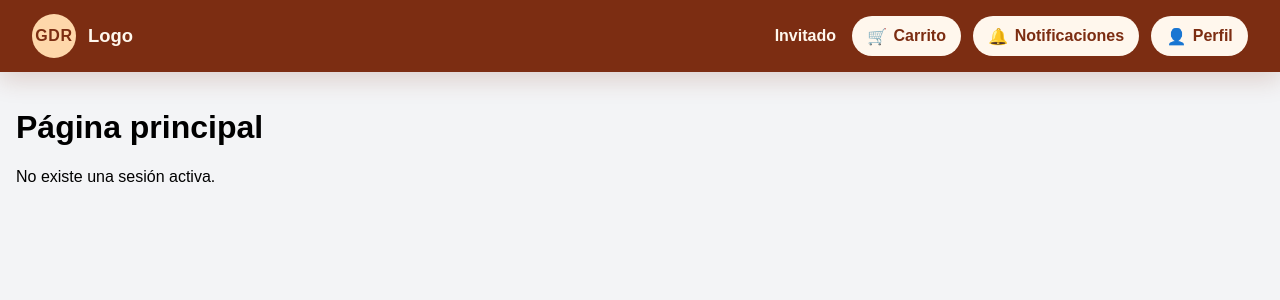
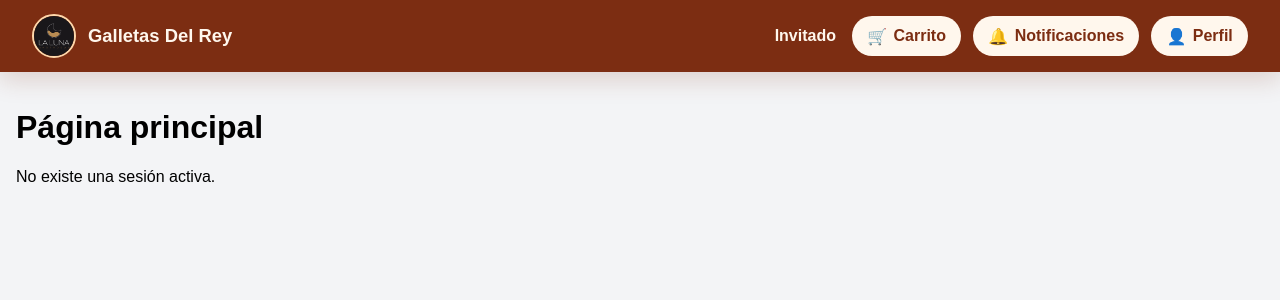
Before and after one commit to Thi4go0077/GalletasDelRey2, a React (Vite) app: page / in a window 1280 px wide. Shown: the top 300 px of the page. Built offline with nearby package versions, Linux system fonts and the light colour scheme.

Commit message:
Add visible logo to navbar

```diff
--- a/index.html
+++ b/index.html
@@ -2,7 +2,7 @@
 <html lang="en">
   <head>
     <meta charset="UTF-8" />
-    <link rel="icon" type="image/svg+xml" href="/favicon.svg" />
+    <link rel="icon" type="image/jpeg" href="/logo/logo-icon.jpg" />
     <meta name="viewport" content="width=device-width, initial-scale=1.0" />
     <title>web-inventario-colegio</title>
   </head>
--- a/src/components/layout/Navbar.css
+++ b/src/components/layout/Navbar.css
@@ -19,16 +19,12 @@
   min-width: max-content;
 }
 
-.navbar__logo-mark {
-  align-items: center;
-  background: #fed7aa;
+.navbar__logo-image {
+  border: 2px solid #fed7aa;
   border-radius: 999px;
-  color: #7c2d12;
-  display: inline-flex;
-  font-weight: 800;
+  display: block;
   height: 44px;
-  justify-content: center;
-  letter-spacing: 0.04em;
+  object-fit: cover;
   width: 44px;
 }
 
--- a/src/components/layout/Navbar.tsx
+++ b/src/components/layout/Navbar.tsx
@@ -10,9 +10,13 @@ function Navbar({ user }: NavbarProps) {
 
   return (
     <header className="navbar" aria-label="Barra principal">
-      <div className="navbar__logo" aria-label="Logo de Galletas Del Rey">
-        <span className="navbar__logo-mark">GDR</span>
-        <span className="navbar__logo-text">Logo</span>
+      <div className="navbar__logo" aria-label="Galletas Del Rey">
+        <img
+          className="navbar__logo-image"
+          src="/logo/logo-icon.jpg"
+          alt="Logo de Galletas Del Rey"
+        />
+        <span className="navbar__logo-text">Galletas Del Rey</span>
       </div>
 
       <div className="navbar__actions">
```
